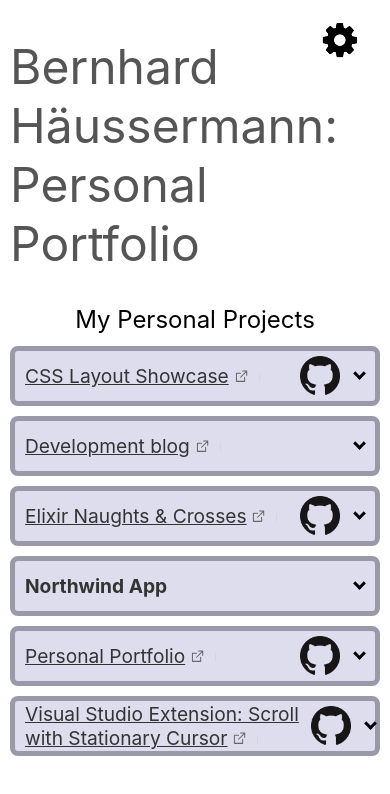
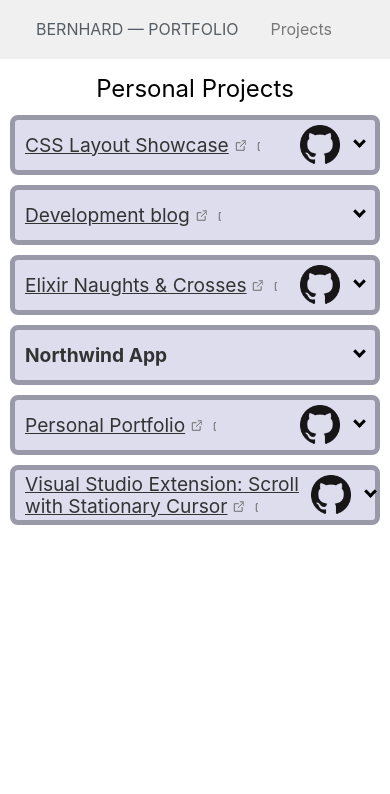
Before and after one commit to bhaeussermann/portfolio, a Svelte app: page /projects in a window 390 px wide. Shown: the top 794 px of the page. Built offline with nearby package versions, Linux system fonts and the light colour scheme.

Commit message:
Add navigation bar

```diff
--- a/index.html
+++ b/index.html
@@ -2,8 +2,9 @@
 <html lang="en">
   <head>
     <meta charset="UTF-8" />
+    <meta name="viewport" content="width=device-width, initial-scale=1.0" />
+    <meta name="color-scheme" content="light dark" />
     <link rel="icon" type="image/svg+xml" href="/vite.svg" />
-    <meta name="viewport" content="width=device-width, initial-scale=1.0" />
     <title>Bernhard H&auml;ussermann: Personal Portfolio</title>
   </head>
   <body>
--- a/package.json
+++ b/package.json
@@ -16,11 +16,13 @@
     "svelte": "^3.49.0",
     "svelte-check": "^2.8.0",
     "svelte-preprocess": "^4.10.7",
+    "svelte-routing": "^1.6.0",
     "tslib": "^2.4.0",
     "typescript": "^4.6.4",
     "vite": "^3.0.7"
   },
   "dependencies": {
-    "express": "^4.18.1"
+    "express": "^4.18.1",
+    "purecss": "^2.1.0"
   }
 }
--- a/src/App.svelte
+++ b/src/App.svelte
@@ -1,10 +1,14 @@
 <script lang="ts">
   import { onMount, onDestroy } from 'svelte';
+  import { Route, Router } from 'svelte-routing';
 
   import { DisplayModeOption } from './common/display-mode-option';
   import { darkMode } from './common/stores';
-  import Menu from './components/Menu.svelte';
+  import NavBar from './components/NavBar.svelte';
   import Projects from './pages/projects/Page.svelte';
+  import NotFound from './pages/NotFound.svelte';
+
+  export let url = '';
 
   const darkModeQuery = window.matchMedia('(prefers-color-scheme: dark)');
 
@@ -33,17 +37,18 @@
   }
 </script>
 
+<Router {url}>
   <div class={'root ' + (darkModeValue ? 'dark' : 'light')}>
-  <aside>
-    <Menu bind:displayModeOption on:displayModeOptionChanged={_ => handleDisplayModeOptionChanged()} />
-  </aside>
     <header>
-    <div>Bernhard H&auml;ussermann: Personal Portfolio</div>
+      <NavBar bind:displayModeOption on:displayModeOptionChanged={_ => handleDisplayModeOptionChanged()} />
     </header>
     <main>
-    <Projects />
+      <Route path="/" component={Projects} />
+      <Route path="/projects" component={Projects} />
+      <Route component={NotFound} />
     </main>
   </div>
+</Router>
 
 <style lang="scss">
 .root {
@@ -53,36 +58,30 @@
 }
 
 .root.dark {
-  --main-background-color: #222;
+  --main-background-color: #1d1d1f;
   --main-text-color: white;
   --main-header-color: #bbb;
 }
 
 .root {
   background: var(--main-background-color);
-  color: var(--main-text-color);
-  min-height: 100vh;
-  padding: 5px 50px;
-}
-
-@media (max-width: 400px) {
-  .root {
-    padding: 5px 10px;
-  }
 }
 
 header {
   display: flex;
-
-  > div {
-    font-size: 3em;
-    margin: 0.67em auto;
-    color: var(--main-header-color);
-  }
 }
 
 main {
   display: flex;
   flex-direction: column;
+  color: var(--main-text-color);
+  min-height: calc(100vh - 80px);
+  padding: 5px 50px;
+}
+
+@media (max-width: 400px) {
+  main {
+    padding: 5px 10px;
+  }
 }
 </style>
--- a/src/components/Menu.svelte
+++ b/src/components/Menu.svelte
@@ -62,9 +62,7 @@
 }
 
 .root {
-  position: fixed;
-  right: 30px;
-  top: 20px;
+  height: 39px;
 }
 
 .menu-button-container {
--- /dev/null
+++ b/src/components/NavBar.svelte
@@ -0,0 +1,62 @@
+<script lang="ts">
+  import { navigate } from 'svelte-routing';
+  import type { DisplayModeOption } from '../common/display-mode-option';
+  import Menu from './Menu.svelte';
+
+  export let displayModeOption: DisplayModeOption;
+</script>
+
+<div class="root">
+  <nav class="menu-bar pure-menu">
+    <span class="pure-menu-heading">Bernhard — Portfolio</span>
+    <ul class="menu-item-list pure-menu-list">
+      <li class="menu-item pure-menu-item"><a href={null} class="pure-menu-link" on:click={() => navigate('projects')}>Projects</a></li>
+    </ul>
+    <Menu bind:displayModeOption on:displayModeOptionChanged />
+  </nav>
+</div>
+
+<style lang="scss">
+.root {
+  --menubar-background-color: #f0f0f0;
+  --menuitem-hover-background-color: #e0e0e0;
+}
+
+:global(.dark) .root {
+  --menubar-background-color: #181818;
+  --menuitem-hover-background-color: #202020;
+}
+
+.root {
+  height: 70px;
+  z-index: 1;
+}
+
+.menu-bar {
+  position: fixed;
+  display: flex;
+  background-color: var(--menubar-background-color);
+  width: 100%;
+  padding: 10px 20px;
+
+  > * {
+    margin-top: auto;
+    margin-bottom: auto;
+  }
+
+  > .menu-item-list {
+    flex: 1;
+    display: flex;
+    flex-direction: row;
+
+    > .menu-item > a {
+      background-color: transparent;
+      cursor: pointer;
+    }
+
+    > .menu-item > a:hover {
+      background-color: var(--menuitem-hover-background-color);
+    }
+  }
+}
+</style>
--- /dev/null
+++ b/src/pages/NotFound.svelte
@@ -0,0 +1,8 @@
+<div>Page not found! 😮</div>
+
+<style>
+  div {
+    margin: 20px;
+    font-size: 1.5em;
+  }
+</style>
--- a/src/pages/projects/Page.svelte
+++ b/src/pages/projects/Page.svelte
@@ -51,7 +51,7 @@
   }
 </script>
 
-<div class="title">My Personal Projects</div>
+<div class="title">Personal Projects</div>
 <div>
   <ProjectList
     {projectEntries}
```
Also changed, not shown: src/main.ts (+6 -4 lines), 1 other file (tests, documents, lock files or other folders). Lines whose indentation alone changed are shown as unchanged.
